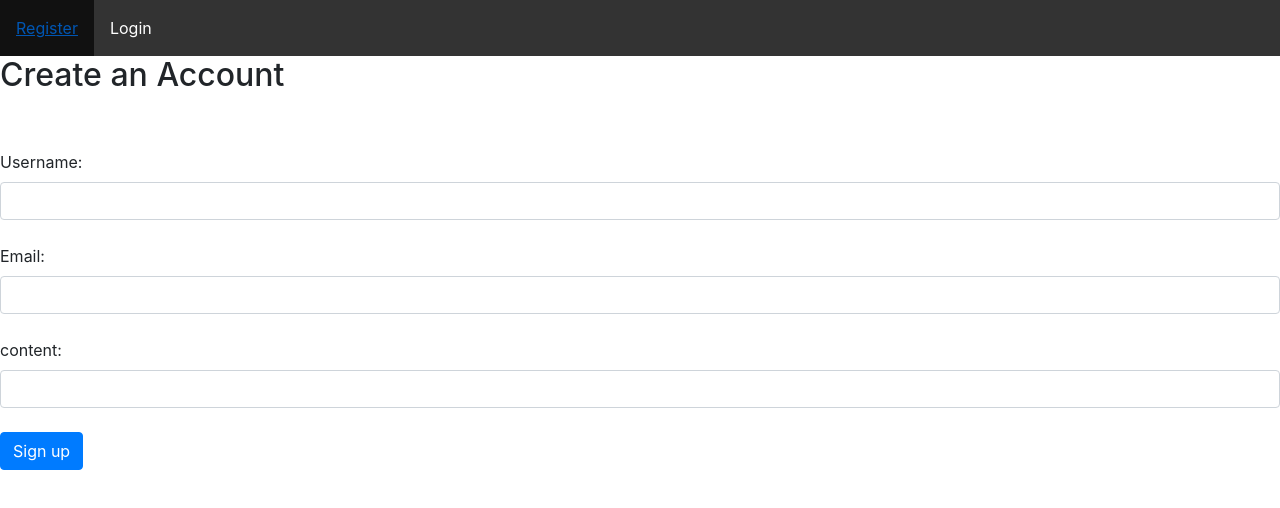
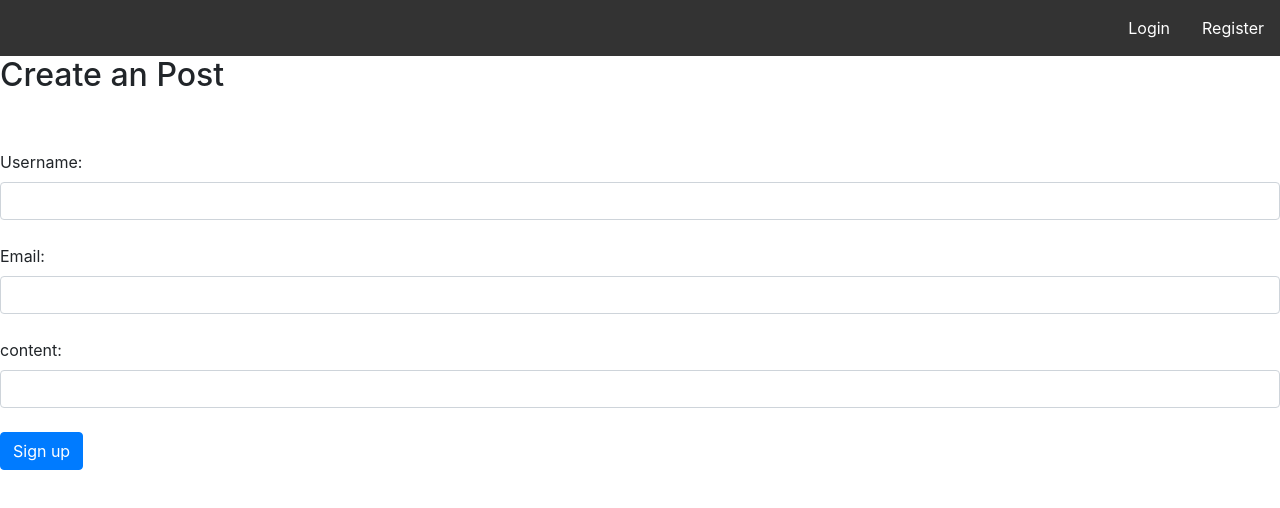
Before and after one commit to lushilling/Discussion-Board, a website: page html/index.html in a window 1280 px wide. Drawn offline with nearby package versions, Linux system fonts and the light colour scheme.

Commit message:
change heading

```diff
--- a/html/index.html
+++ b/html/index.html
@@ -14,7 +14,7 @@
 
 
     <div class="formDiv">
-            <h2>Create an Account</h2>
+            <h2>Create an Post</h2>
             <form onsubmit="return createAccount()">
 
                 <br><br>
--- a/html/style.css
+++ b/html/style.css
@@ -9,7 +9,7 @@ ul {
 }
 
 li {
-    float: left;
+    float: right;
 }
 
 li a {
```
